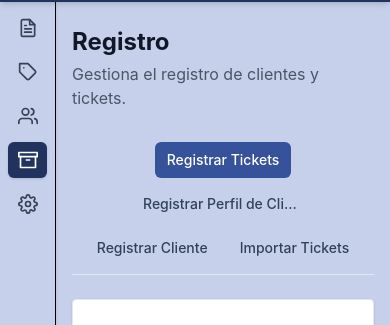
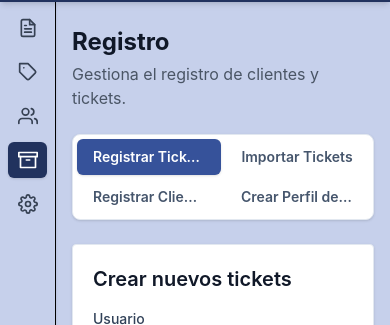
Before and after one commit to Adrianfer20/ar-system, a React (Vite) app: page /register in a window 390 px wide. Shown: the part 62-387 px from the top of the page. Built offline with nearby package versions, Linux system fonts and the light colour scheme; no server answers; the database is empty; sample sign-in values are in the browser's storage.

Commit message:
feat(ui): tabs responsivo sin scroll y mejoras en ClientList (IDs truncados, contadores completos, toggle a la derecha); ajustes menores

```diff
--- a/src/features/tickets/components/Tabs.tsx
+++ b/src/features/tickets/components/Tabs.tsx
@@ -1,5 +1,5 @@
 // components/Tabs.tsx
-import React, { useEffect, useMemo, useRef, useState } from "react";
+import React, { useRef } from "react";
 import clsx from "clsx";
 
 type Tab = {
@@ -17,51 +17,15 @@ type TabsProps = {
   className?: string;
   /** Hace sticky la barra de tabs (top-0, fondo blanco) */
   sticky?: boolean;
-  /** Densidad visual */
-  size?: "sm" | "md";
-  /** Distribución en desktop */
-  variant?: "left" | "justified";
 };
 
 /**
  * Tabs mobile-first
- * - Móvil: píldoras con scroll horizontal
- * - Desktop: estilo subrayado con borde inferior
+ * - Píldoras responsivas que se ajustan al contenedor.
  * - Accesible (ARIA roles) y navegable con teclado (←/→/Home/End)
  */
-const Tabs: React.FC<TabsProps> = ({ tabs, activeTab, onChange, className, sticky = false, size = "md", variant = "left" }) => {
+const Tabs: React.FC<TabsProps> = ({ tabs, activeTab, onChange, className, sticky = false }) => {
   const listRef = useRef<HTMLUListElement | null>(null);
-  const ids = useMemo(() => tabs.map((t) => t.id), [tabs]);
-  const [indicator, setIndicator] = useState<{ left: number; width: number }>({ left: 0, width: 0 });
-
-  const isSm = size === "sm";
-
-  // Asegura que el tab activo sea visible en móvil
-  useEffect(() => {
-    const list = listRef.current;
-    if (!list) return;
-    const activeIndex = ids.indexOf(activeTab);
-    if (activeIndex === -1) return;
-    const el = list.querySelector<HTMLButtonElement>(`button[data-tab-id="${activeTab}"]`);
-    // Solo intentar scroll si el contenedor realmente desborda horizontalmente
-    if (el && list.scrollWidth > list.clientWidth) {
-      el.scrollIntoView({ behavior: "smooth", block: "nearest", inline: "center" });
-    }
-  }, [activeTab, ids]);
-
-  // Posicionar indicador animado en desktop
-  useEffect(() => {
-    const update = () => {
-      const list = listRef.current;
-      if (!list) return;
-      const el = list.querySelector<HTMLButtonElement>(`button[data-tab-id="${activeTab}"]`);
-      if (!el) return;
-      setIndicator({ left: el.offsetLeft, width: el.offsetWidth });
-    };
-    update();
-    window.addEventListener("resize", update);
-    return () => window.removeEventListener("resize", update);
-  }, [activeTab, tabs]);
 
   const handleKeyDown: React.KeyboardEventHandler<HTMLUListElement> = (e) => {
     const list = listRef.current;
@@ -97,37 +61,20 @@ const Tabs: React.FC<TabsProps> = ({ tabs, activeTab, onChange, className, stick
   };
 
   return (
-  <nav aria-label="Tabs" className={clsx(sticky && "sticky top-0 z-10 bg-white")}>
+    <nav aria-label="Tabs" className={clsx("bg-white p-1 rounded-lg shadow-sm border border-slate-200", sticky && "sticky top-0 z-10")}>
       <ul
         ref={listRef}
         role="tablist"
         onKeyDown={handleKeyDown}
-    className={clsx(
-  // Contenedor responsive: wrap en móvil (centrado), subrayado en md+
-  "relative flex flex-wrap items-center justify-center border-b border-slate-200",
-  isSm ? "gap-1 px-1 py-1" : "gap-2 px-1 py-2",
-  "md:flex-nowrap md:gap-0 md:px-0 md:py-0",
-  variant === "left" && "md:justify-start",
-  variant === "justified" && "md:w-full",
+        className={clsx(
+          "relative grid grid-cols-2 md:grid-cols-4 items-center justify-start gap-1",
           className
         )}
       >
-        {/* Indicador animado: visible solo en desktop */}
-        <span
-          aria-hidden
-          className="pointer-events-none absolute bottom-0 left-0 hidden h-0.5 bg-primary-600 transition-all duration-300 ease-out md:block"
-          style={{ width: indicator.width, transform: `translateX(${indicator.left}px)` }}
-        />
         {tabs.map((tab) => {
           const isActive = tab.id === activeTab;
           return (
-            <li
-              key={tab.id}
-              className={clsx(
-                "md:shrink md:basis-auto",
-                variant === "justified" && "md:flex-1"
-              )}
-            >
+            <li key={tab.id}>
               <button
                 type="button"
                 role="tab"
@@ -138,28 +85,18 @@ const Tabs: React.FC<TabsProps> = ({ tabs, activeTab, onChange, className, stick
                 data-tab-id={tab.id}
                 onClick={() => onChange(tab.id)}
                 className={clsx(
-                  // Base móvil: píldoras
-                  "inline-flex items-center whitespace-nowrap rounded-md font-medium transition-colors cursor-pointer",
-                  isSm ? "gap-1.5 px-2 py-1 text-xs" : "gap-2 px-3 py-2 text-sm",
-                  "text-slate-700 hover:bg-slate-100 focus:outline-none focus-visible:ring-2 focus-visible:ring-primary-500",
-                  // Activo en móvil: fondo primario
-                  isActive && "bg-primary-600 text-white",
-                  // Desktop: quitar píldora, usar subrayado
-                  isSm ? "md:rounded-none md:px-3 md:py-2 md:hover:bg-transparent" : "md:rounded-none md:px-4 md:py-3 md:hover:bg-transparent",
-                  // El subrayado visual en desktop lo maneja el indicador; mantenemos color del activo
-                  isActive && "md:bg-transparent md:text-primary-700",
-                  !isActive && "md:text-slate-700 md:hover:text-slate-900",
-                  variant === "justified" && "md:justify-center w-full"
+                  "inline-flex items-center justify-center w-full px-4 py-2 rounded-md text-sm font-semibold transition-colors duration-150 ease-in-out focus:outline-none focus-visible:ring-2 focus-visible:ring-primary-600 focus-visible:ring-offset-2 cursor-pointer",
+                  isActive
+                    ? "bg-primary-600 text-white shadow-sm"
+                    : "text-slate-600 hover:bg-slate-100 hover:text-slate-800"
                 )}
               >
                 {tab.icon && (
-                  <span aria-hidden className={clsx("flex-shrink-0",
-                    isActive ? "text-white" : "text-slate-500 md:text-inherit"
-                  )}>
+                  <span aria-hidden className={clsx("mr-2", isActive ? "text-white" : "text-slate-500")}>
                     {tab.icon}
                   </span>
                 )}
-                <span className={clsx("truncate md:max-w-none", isSm ? "max-w-[8rem]" : "max-w-[10rem]")}>{tab.label}</span>
+                <span className="truncate">{tab.label}</span>
               </button>
             </li>
           );
--- a/src/features/tickets/components/TicketRow.tsx
+++ b/src/features/tickets/components/TicketRow.tsx
@@ -4,7 +4,7 @@ import { useTickets } from "@/context/TicketsContext";
 import { usePdf } from "../hooks/usePdf";
 import useCMD from "../hooks/useCMD";
 import Card from "@/components/ui/Card";
-import { FaPrint, FaTrashAlt, FaEllipsisV, FaRegCopy, FaCode, FaRegCalendarAlt, FaFileCode, FaUser } from "react-icons/fa";
+import { FaPrint, FaTrashAlt, FaEllipsisV, FaRegCopy, FaCode, FaRegCalendarAlt, FaFileCode } from "react-icons/fa";
 
 interface Props {
   item: FullTicket;
--- a/src/features/tickets/pages/RegisterPage.tsx
+++ b/src/features/tickets/pages/RegisterPage.tsx
@@ -11,22 +11,22 @@ const RegisterPage: React.FC = () => {
 
   const tabs = [
     { id: "tickets", label: "Registrar Tickets" },
-    { id: "profile", label: "Registrar Perfil de Cliente" },
+    { id: "import", label: "Importar Tickets" },
     { id: "client", label: "Registrar Cliente" },
-  { id: "import", label: "Importar Tickets" },
+    { id: "profile", label: "Crear Perfil de Cliente" },
   ];
 
   return (
     <Page>
   <PageHeader title="Registro" subtitle="Gestiona el registro de clientes y tickets." />
       <div className="">
-  <Tabs tabs={tabs} activeTab={activeTab} onChange={setActiveTab} variant="justified" />
+  <Tabs tabs={tabs} activeTab={activeTab} onChange={setActiveTab} />
 
         <div className="mt-6">
           {activeTab === "tickets" && <CreateTickets setActiveTab={setActiveTab} />}
+          {activeTab === "import" && <ImportTickets setActiveTab={setActiveTab} />}
           {activeTab === "profile" && <CreateProfile setActiveTab={setActiveTab} />}
           {activeTab === "client" && <CreateClient setActiveTab={setActiveTab} />}
-          {activeTab === "import" && <ImportTickets setActiveTab={setActiveTab} />}
         </div>
       </div>
     </Page>
--- a/src/features/tickets/pages/SalesPage.tsx
+++ b/src/features/tickets/pages/SalesPage.tsx
@@ -1,7 +1,7 @@
 import React, { useState, useMemo } from "react";
 import { useTickets } from "@/context/TicketsContext";
 import { Page, PageHeader } from "@/components/ui/Page";
-import Card, { CardHeader as UICardHeader, CardBody as UICardBody } from "@/components/ui/Card";
+import Card from "@/components/ui/Card";
 import { P } from "@/components/ui/Typography";
 import { PageSection } from "@/components/ui/Section";
 import SalesMobileFilter from "@/features/tickets/components/SalesMobileFilter";
@@ -268,7 +268,6 @@ const SalesPage: React.FC = () => {
                     const total = Object.values(salesByProfile).reduce((acc, arr) => acc + arr.length, 0);
                     const entries = Object.entries(salesByProfile).map(([profile, arr]) => ({ profile, count: arr.length }));
                     entries.sort((a, b) => b.count - a.count);
-                    const top = entries[0];
 
                     // Indicador de tendencia (modo día)
                     let trendColor = "border-gray-200";
```
Also changed, not shown: src/features/tickets/components/ClientList.tsx (+34 -96 lines), src/components/ui/IndeterminateCheckbox.tsx (added), src/features/tickets/components/SalesFilterBar.tsx (added).
